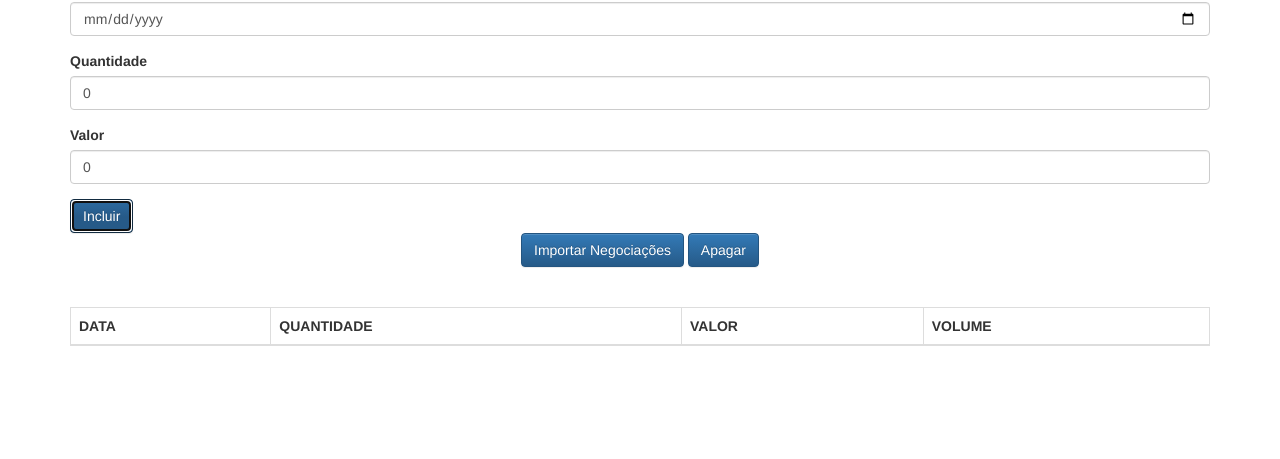
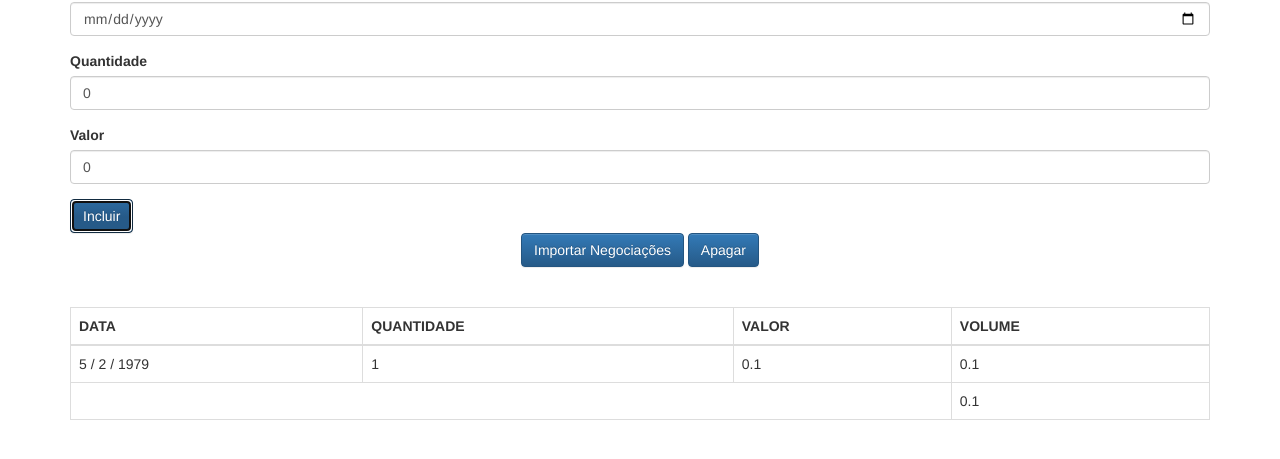
Before and after one commit to aleksvp2017/cursojavascript, a plain HTML site: page client/index.html in a window 1280 px wide. Both pictures are taken after a click on the button "Incluir". Shown: the part 93-552 px from the top of the page. Drawn offline with Linux system fonts and the light colour scheme.

Commit message:
Criando view

```diff
--- a/client/index.html
+++ b/client/index.html
@@ -42,26 +42,13 @@
     <br>
     <br>
 
-    <table class="table table-hover table-bordered">
-        <thead>
-            <tr>
-                <th>DATA</th>
-                <th>QUANTIDADE</th>
-                <th>VALOR</th>
-                <th>VOLUME</th>
-            </tr>
-        </thead>
+    <div id="negociacoesView"/>
 
-        <tbody id="dadosIncluidos">
-        </tbody>
-
-        <tfoot>
-        </tfoot>
-    </table>
     <script src="js/app/models/Negociacao.js"></script>
     <script src="js/app/models/ListaNegociacoes.js"></script>
     <script src="js/app/controllers/NegociacaoController.js"></script>
     <script src="js/app/helpers/DateHelper.js"></script>
+    <script src="js/app/views/NegociacaoView.js"></script>
 
     <script>
         let negociacaoController = new NegociacaoController();
--- a/client/js/app/controllers/NegociacaoController.js
+++ b/client/js/app/controllers/NegociacaoController.js
@@ -6,6 +6,7 @@ class NegociacaoController{
         this._quantidade = $('#quantidade');
         this._valor = $('#valor');
         this._listaNegociacoes = new ListaNegociacoes();
+        this._negociacaoView = new NegociacaoView($('#negociacoesView'));
     }
 
     adicionarNegociacao(event){
@@ -22,9 +23,11 @@ class NegociacaoController{
 
         //tentando adicionar de outro jeito
         this._listaNegociacoes.negociacoes.push(this._criarNegociacao());
-        console.log(this._listaNegociacoes.negociacoes);
+        //console.log(this._listaNegociacoes.negociacoes);
 
         this._limparFormulario();
+
+        this._negociacaoView.update(this._listaNegociacoes);
     }
 
     _criarNegociacao(){
--- a/client/js/app/helpers/DateHelper.js
+++ b/client/js/app/helpers/DateHelper.js
@@ -21,7 +21,7 @@ class DateHelper{
     }
 
     static converterDataParaTexto(data){
-        return `$data.getDate() /  ($data.getMonth() + 1) / $data.getFullYear()`;
+        return `${data.getDate()} /  ${data.getMonth() + 1} / ${data.getFullYear()}`;
 
     }
 
--- a/client/js/app/models/ListaNegociacoes.js
+++ b/client/js/app/models/ListaNegociacoes.js
@@ -14,4 +14,10 @@ class ListaNegociacoes{
         //ou [].concat(this._negociacoes);
     }
 
+    get volumeTotal(){
+        let volumeTotal = 0;
+        this._negociacoes.forEach (negociacao => {volumeTotal += negociacao.volume;});
+        return volumeTotal;
+    }
+
 }
--- /dev/null
+++ b/client/js/app/views/NegociacaoView.js
@@ -0,0 +1,50 @@
+/*
+
+
+    */
+
+    class NegociacaoView{
+
+        constructor(elemento){
+            this._elemento = elemento;
+        }
+
+        _template(modelo){
+            return `
+                <table class="table table-hover table-bordered">
+                    <thead>
+                        <tr>
+                            <th>DATA</th>
+                            <th>QUANTIDADE</th>
+                            <th>VALOR</th>
+                            <th>VOLUME</th>
+                        </tr>
+                    </thead>
+
+                    <tbody id="dadosIncluidos">
+                        ${modelo.negociacoes.map (negociacao => {
+                            return `
+                                <tr>
+                                    <td>${DateHelper.converterDataParaTexto(negociacao.data)}</td>
+                                    <td>${negociacao.quantidade}</td>
+                                    <td>${negociacao.valor}</td>
+                                    <td>${negociacao.volume}</td>
+                                </tr>
+                            `
+                        }).join('')}
+                    </tbody>
+                    <tfoot>
+                        <td colspan="3"></td>
+                        <td>${modelo.volumeTotal}</td>
+                    </tfoot>
+                </table>
+
+            `;
+        }
+
+        update(modelo){
+            this._elemento.innerHTML = this._template(modelo);
+        }
+
+
+    }
```
